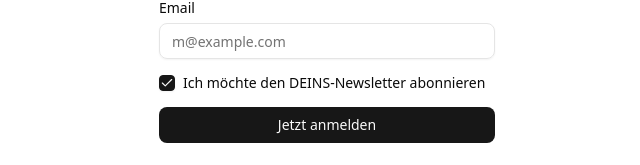
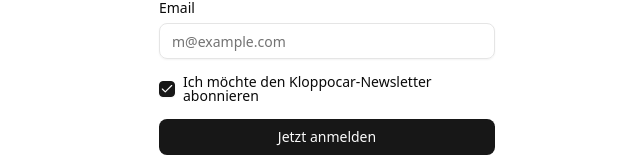
Before and after one commit to MandalaLabsGmbH/ubunation-admin, a Next.js app: page /register in a window 1280 px wide. Shown: the part 637-802 px from the top of the page, without its empty margins (313-953 px from the left). Built offline with nearby package versions, Linux system fonts and the light colour scheme; no server answers; what amazon-cognito-identity-js, next-client-cookies would draw is missing.

Commit message:
change deins to kloppocar

```diff
--- a/app/(auth)/register/form.tsx
+++ b/app/(auth)/register/form.tsx
@@ -115,7 +115,7 @@
                     <Checkbox defaultChecked id="nlBox" name="nlBox">
                     </Checkbox>
                     <label className="text-sm font-medium leading-none peer-disabled:cursor-not-allowed peer-disabled:opacity-70" htmlFor="nlBox">
-                        Ich möchte den DEINS-Newsletter abonnieren
+                        Ich möchte den Kloppocar-Newsletter abonnieren
                     </label>
 		        </div>
                 </div>
```
